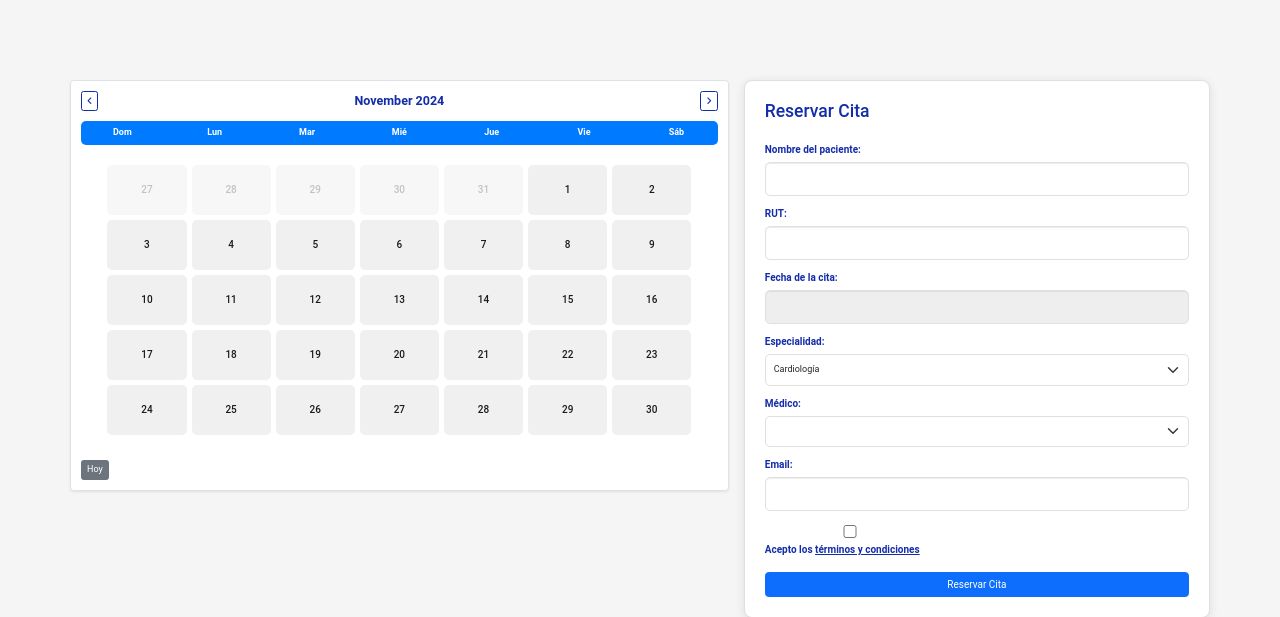
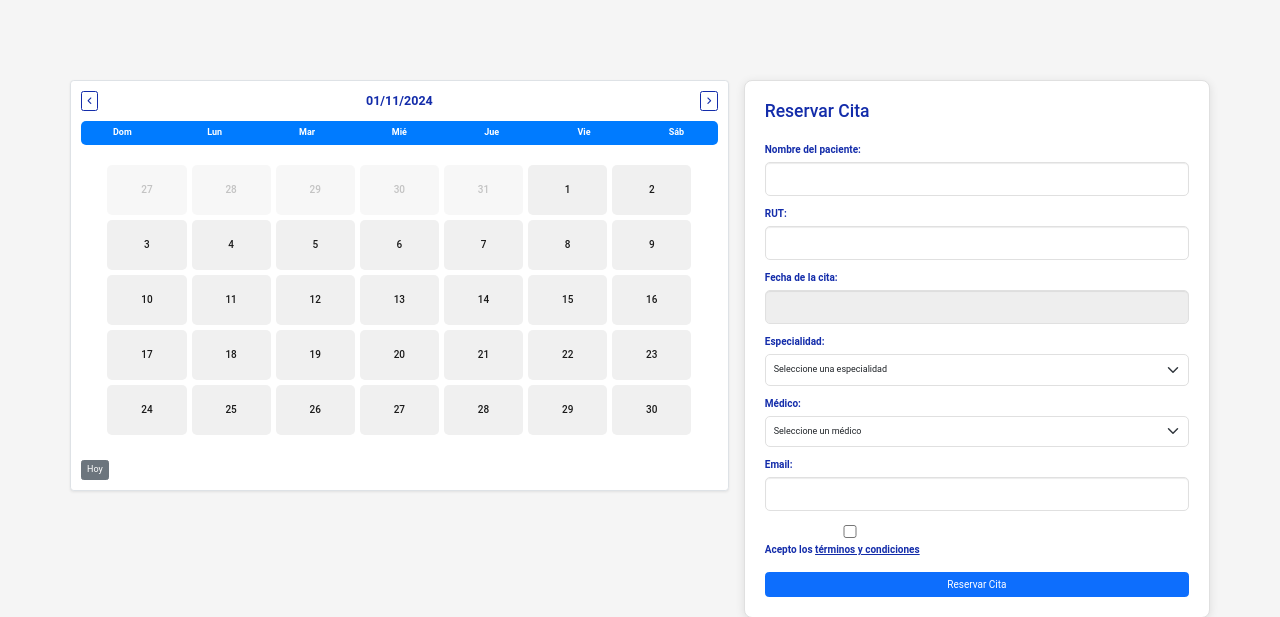
Before and after one commit to Camiliink/SAMI_GALENOS, a Django app: page /hora in a window 1280 px wide. Shown: the part 62-679 px from the top of the page. Run offline with Django 5.2, Linux system fonts and the light colour scheme; data comes from the database, SQL or seed files in the repository; lists and menus that the app fills with data are empty; some libraries are stand-ins or nearby versions.

Commit message:
commit 5
5

```diff
--- a/SAMI/settings.py
+++ b/SAMI/settings.py
@@ -35,9 +35,9 @@ INSTALLED_APPS = [
     'django.contrib.auth',
     'django.contrib.contenttypes',
     'django.contrib.sessions',
-    'django.contrib.messages',
+    'django.contrib.messages',  # Esto ya debería estar presente
     'django.contrib.staticfiles',
-    'crud'
+    'crud',  # Tu aplicación
 ]
 
 MIDDLEWARE = [
@@ -46,7 +46,7 @@ MIDDLEWARE = [
     'django.middleware.common.CommonMiddleware',
     'django.middleware.csrf.CsrfViewMiddleware',
     'django.contrib.auth.middleware.AuthenticationMiddleware',
-    'django.contrib.messages.middleware.MessageMiddleware',
+    'django.contrib.messages.middleware.MessageMiddleware',  # Este es el middleware necesario
     'django.middleware.clickjacking.XFrameOptionsMiddleware',
 ]
 
--- a/crud/admin.py
+++ b/crud/admin.py
@@ -1,11 +1,9 @@
 from django.contrib import admin
-from .models import Usuario,Especialidad_medico, ReservarCita
+from .models import Usuario, EspecialidadMedico, ReservarCita
 
 
 # Register your models here.
 
 admin.site.register(Usuario)
-
-admin.site.register(Especialidad_medico)
-
+admin.site.register(EspecialidadMedico)
 admin.site.register(ReservarCita)
--- a/crud/forms.py
+++ b/crud/forms.py
@@ -1,7 +1,8 @@
 # En forms.py
 from django import forms
-from .models import Usuario, TIPO_USUARIO_CHOICES , ReservarCita,Especialidad_medico
+from .models import Usuario, TIPO_USUARIO_CHOICES, ReservarCita, EspecialidadMedico,CentroMedico
 from django import forms
+
 class UsuarioForm(forms.ModelForm):
     class Meta:
         model = Usuario
@@ -10,7 +11,7 @@ class UsuarioForm(forms.ModelForm):
             'tipo_usuario': forms.Select(
                 choices=TIPO_USUARIO_CHOICES,
                 attrs={
-                    'class': 'form-select',  # Clase de Bootstrap para el estilo del <select>
+                    'class': 'form-select',
                 }
             ),
             'rut': forms.TextInput(attrs={'class': 'form-control'}),
@@ -43,26 +44,41 @@ class LoginForm(forms.Form):
 
 
 
-class ReservarCitaForm(forms.ModelForm):
+class ReservaCitaForm(forms.ModelForm):
     class Meta:
         model = ReservarCita
-        fields = ['nombre_paciente', 'rut', 'fecha', 'hora', 'especialidad', 'medico', 'email', 'centro_medico']
+        fields = ['especialidad', 'medico', 'nombre_paciente', 'rut', 'fecha', 'hora', 'email', 'centro_medico']
 
-    # Validación para evitar citas duplicadas en el mismo horario
-    def clean_hora(self):
-        hora = self.cleaned_data.get('hora')
-        fecha = self.cleaned_data.get('fecha')
-        if ReservarCita.objects.filter(fecha=fecha, hora=hora).exists():
-            raise forms.ValidationError('Ya hay una cita reservada para este horario.')
-        return hora
+    especialidad = forms.ModelChoiceField(
+        queryset=EspecialidadMedico.objects.none(),
+        empty_label="Seleccionar Especialidad",
+        widget=forms.Select(attrs={'class': 'form-select'}),
+        label="Especialidad",
+    )
 
-    # Inicialización del formulario para filtrar médicos según especialidad
+    medico = forms.ModelChoiceField(
+        queryset=Usuario.objects.filter(tipo_usuario='medico'),
+        empty_label="Seleccionar Médico",
+        widget=forms.Select(attrs={'class': 'form-select'}),
+        label="Médico",
+    )
+
+    centro_medico = forms.ChoiceField(
+        choices=[('', 'Seleccionar Centro Médico')] + CentroMedico.CENTRO_MEDICO_CHOICES,
+        widget=forms.Select(attrs={'class': 'form-select'}),
+        label="Centro Médico",
+    )
+
     def __init__(self, *args, **kwargs):
-        especialidad_medico = kwargs.pop('especialidad', None)  # Recibir la especialidad como parámetro
+        especialidad = kwargs.pop('especialidad', None)  # Filtrar especialidad si es pasada
         super().__init__(*args, **kwargs)
-
-        # Filtramos los médicos por la especialidad seleccionada
-        if especialidad_medico:
-            self.fields['medico'].queryset = Usuario.objects.filter(tipo_usuario='medico', especialidadmedico__especialidad=especialidad_medico)
+        # Si hay una especialidad, filtrar las opciones
+        if especialidad:
+            self.fields['especialidad'].queryset = EspecialidadMedico.objects.filter(especialidad=especialidad)
+            self.fields['medico'].queryset = Usuario.objects.filter(
+                tipo_usuario='medico',
+                especialidadmedico__especialidad=especialidad
+            )
         else:
-            self.fields['medico'].queryset = Usuario.objects.filter(tipo_usuario='medico')
+            # Si no hay especialidad seleccionada, mostrar todas las especialidades
+            self.fields['especialidad'].queryset = EspecialidadMedico.objects.all()
--- a/crud/static/core/js/calendario.js
+++ b/crud/static/core/js/calendario.js
@@ -19,9 +19,7 @@ document.addEventListener("DOMContentLoaded", () => {
         const totalDays = lastDayOfMonth.getDate(); // Total de días en el mes
         const firstDayOfWeek = firstDayOfMonth.getDay(); // Día de la semana en que comienza el mes
 
-        dateDisplay.textContent = `${firstDayOfMonth.toLocaleString('default', { month: 'long' })} ${year}`;
-
-        // Limpiar los días previos
+        dateDisplay.textContent = `${String(firstDayOfMonth.getDate()).padStart(2, '0')}/${String(firstDayOfMonth.getMonth() + 1).padStart(2, '0')}/${year}`;
         daysContainer.innerHTML = "";
 
         // Mostrar los días del mes anterior (si es necesario para completar la primera semana)
@@ -39,7 +37,9 @@ document.addEventListener("DOMContentLoaded", () => {
             dayCell.classList.add("day");
             dayCell.addEventListener("click", () => {
                 // Al hacer clic, actualizamos el campo de fecha
-                dateField.value = `${day} ${firstDayOfMonth.toLocaleString('default', { month: 'short' })} ${year}`;
+                const selectedDate = new Date(year, month, day);
+                const formattedDate = `${String(selectedDate.getDate()).padStart(2, '0')}/${String(selectedDate.getMonth() + 1).padStart(2, '0')}/${selectedDate.getFullYear()}`;
+                dateField.value = formattedDate; // Mostrar la fecha en formato dd/mm/yyyy
             });
             daysContainer.appendChild(dayCell);
         }
--- a/crud/templates/paginas/hora.html
+++ b/crud/templates/paginas/hora.html
@@ -57,47 +57,75 @@
             <div class="col-lg-5 col-md-6">
                 <div class="form-container">
                     <h3>Reservar Cita</h3>
-                    <form method="POST" action="{% url 'hora' %}">
+                    <form method="GET" action="{% url 'hora' %}">
                         {% csrf_token %}
+
+                        <!-- Campo Nombre del Paciente -->
                         <div class="form-group mb-3">
                             <label for="patient-name">Nombre del paciente:</label>
                             <input type="text" id="patient-name" name="patient_name" class="form-control" required>
                         </div>
+
+                        <!-- Campo RUT -->
                         <div class="form-group mb-3">
                             <label for="rut">RUT:</label>
                             <input type="text" id="rut" name="rut" class="form-control" required>
                         </div>
+
+                        <!-- Campo Fecha -->
                         <div class="form-group mb-3">
                             <label for="date">Fecha de la cita:</label>
                             <input type="text" id="date" name="date" class="form-control" readonly required>
                         </div>
+
+                        <!-- Select Especialidad -->
                         <div class="form-group mb-3">
-                            <label for="specialty">Especialidad:</label>
-                                <select id="specialty" name="specialty" class="form-select" required>
-                                    <option value="cardiology">Cardiología</option>
-                                    <option value="neurology">Neurología</option>
-                                    <option value="pediatrics">Pediatría</option>
-                                    <!-- Agregar más especialidades si es necesario -->
-                                </select>
+                            <label for="id_especialidad">Especialidad:</label>
+                            <select id="id_especialidad" name="especialidad" class="form-select" required onchange="this.form.submit()">
+                                <option value="" disabled selected>Seleccione una especialidad</option>
+                                {% for especialidad in especialidades %}
+                                    <option value="{{ especialidad.0 }}" {% if especialidad.0 == especialidad_seleccionada %}selected{% endif %}>
+                                        {{ especialidad.1 }}
+                                    </option>
+                                {% endfor %}
+                            </select>
                         </div>
+
+                        <!-- Select Médico -->
                         <div class="form-group mb-3">
                             <label for="doctor">Médico:</label>
                             <select id="doctor" name="doctor" class="form-select" required>
-                                {% for medico in medicos %}
-                                    <option value="{{ medico.id }}">{{ medico.nombre_completo }}</option>
-                                {% endfor %}
+                                <option value="" disabled selected>Seleccione un médico</option>
+
+                                <!-- Si no hay médicos disponibles para la especialidad seleccionada -->
+                                {% if no_medicos_disponibles %}
+                                    <option disabled>No hay médicos disponibles para esta especialidad</option>
+                                {% else %}
+                                    <!-- Mostrar los médicos disponibles para la especialidad seleccionada -->
+                                    {% for medico in medicos %}
+                                        <option value="{{ medico.id }}" {% if medico.id == doctor_seleccionado %}selected{% endif %}>
+                                            {{ medico.nombre_completo }}
+                                        </option>
+                                    {% endfor %}
+                                {% endif %}
                             </select>
                         </div>
+
+                        <!-- Campo Email -->
                         <div class="form-group mb-3">
                             <label for="email">Email:</label>
                             <input type="email" id="email" name="email" class="form-control" required>
                         </div>
+
+                        <!-- Aceptación de términos -->
                         <div class="form-group mb-3">
                             <label>
                                 <input type="checkbox" id="terms" name="terms" required>
                                 Acepto los <a href="#">términos y condiciones</a>
                             </label>
                         </div>
+
+                        <!-- Botón de Reservar -->
                         <button type="submit" id="reserve-btn" class="btn btn-primary w-100">Reservar Cita</button>
                     </form>
                 </div>
--- a/crud/views.py
+++ b/crud/views.py
@@ -1,12 +1,11 @@
 from django.shortcuts import render, redirect
 from django.http import HttpResponse
-from .models import Usuario
 from .forms import UsuarioForm
-from django.shortcuts import render
 from .forms import LoginForm
-from .forms import ReservarCitaForm
+from .forms import ReservaCitaForm
 from django.contrib import messages
-from .models import Especialidad_medico
+from .models import  ReservarCita, EspecialidadMedico, Usuario, CentroMedico
+
 def login(request):
     if request.method == 'POST':
         form = LoginForm(request.POST)
@@ -88,16 +87,36 @@ def cerrar_sesion(request):
     return redirect('login')
 
 def hora(request):
-    especialidad = request.GET.get('especialidad')  # Obtener la especialidad seleccionada
-    if request.method == 'POST':
-        form = ReservarCitaForm(request.POST, especialidad=especialidad)  # Pasar la especialidad al formulario
+    especialidad_seleccionada = request.GET.get('especialidad', '')
+    doctor_seleccionado = request.GET.get('doctor', '')
+
+    # Obtener todas las especialidades disponibles
+    especialidades = EspecialidadMedico.ESPECIALIDAD_CHOICES
+
+    # Filtrar médicos según la especialidad seleccionada
+    medicos = Usuario.objects.filter(tipo_usuario='medico')
+    if especialidad_seleccionada:
+        medicos = medicos.filter(especialidadmedico__especialidad=especialidad_seleccionada)
+
+    no_medicos_disponibles = not medicos.exists()
+
+    # Inicializar el formulario
+    if request.method == "POST":
+        form = ReservaCitaForm(request.POST)
         if form.is_valid():
-            form.save()  # Guarda la cita
-            messages.success(request, 'Cita reservada con éxito.')  # Mensaje de éxito
-            return redirect('hora')  # Redirige a la misma página
+            form.save()
+            messages.success(request, "Cita reservada con éxito.")
+            return redirect('hora')  # Redirigir después de reservar
         else:
-            messages.error(request, 'Hubo un error al reservar la cita. Por favor, revisa los campos.')  # Mensaje de error
+            messages.error(request, "Por favor, corrige los errores en el formulario.")
     else:
-        form = ReservarCitaForm()
+        form = ReservaCitaForm()
 
-    return render(request, 'paginas/hora.html', {'form': form})
+    return render(request, 'paginas/hora.html', {
+        'form': form,
+        'medicos': medicos,
+        'especialidades': especialidades,
+        'especialidad_seleccionada': especialidad_seleccionada,
+        'doctor_seleccionado': doctor_seleccionado,
+        'no_medicos_disponibles': no_medicos_disponibles,
+    })
```
Also changed, not shown: crud/models.py (+16 -20 lines), crud/migrations/0010_especialidadmedico_delete_especialidad_medico_and_more.py (added), db.sqlite3.
